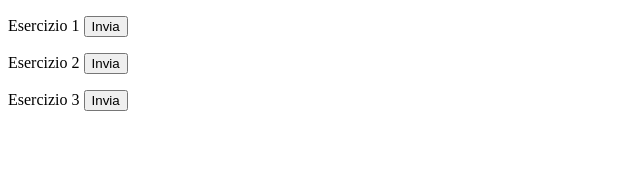
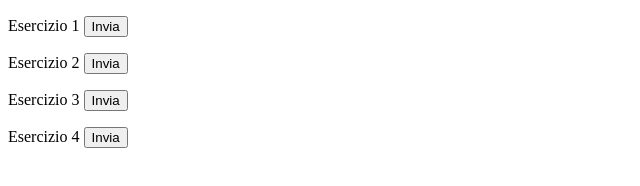
Before and after one commit to mCorti97/IED_Exercise, a plain HTML site: page Esercizi.html in a window 1280 px wide. Shown: the whole page, without its empty margins (0-640 px from the left). Drawn offline with Linux system fonts and the light colour scheme.

Commit message:
Adding es4

```diff
--- a/Esercizi.html
+++ b/Esercizi.html
@@ -8,7 +8,7 @@
         <p>Esercizio 1 <input type = "button" value = "Invia" onclick="oneNumber()"> </p>
         <p>Esercizio 2 <input type = "button" value = "Invia" onclick="twoNumbers()"></p>
         <p>Esercizio 3 <input type = "button" value = "Invia" onclick="twoStrings()"></p>
-
+        <p>Esercizio 4 <input type = "button" value = "Invia" onclick="pause()"></p>
         <script type = "text/javascript">
 
             function oneNumber() {
@@ -44,6 +44,20 @@
                     alert("Le stringhe non sono uguali tra loro")
                 }
             }
+
+            function pause(){
+                var word = prompt("Inserisci un cibo");
+
+                if (word == 'pizza' || word == 'snack'){
+                    alert("Pausa veloce");
+                }
+                else if (word == 'spaghetti'){
+                    alert("Pausa lunga");
+                }
+                else{
+                    alert("Pausa indefinita");
+                }
+            }
         </script>
 
     </body>
```
